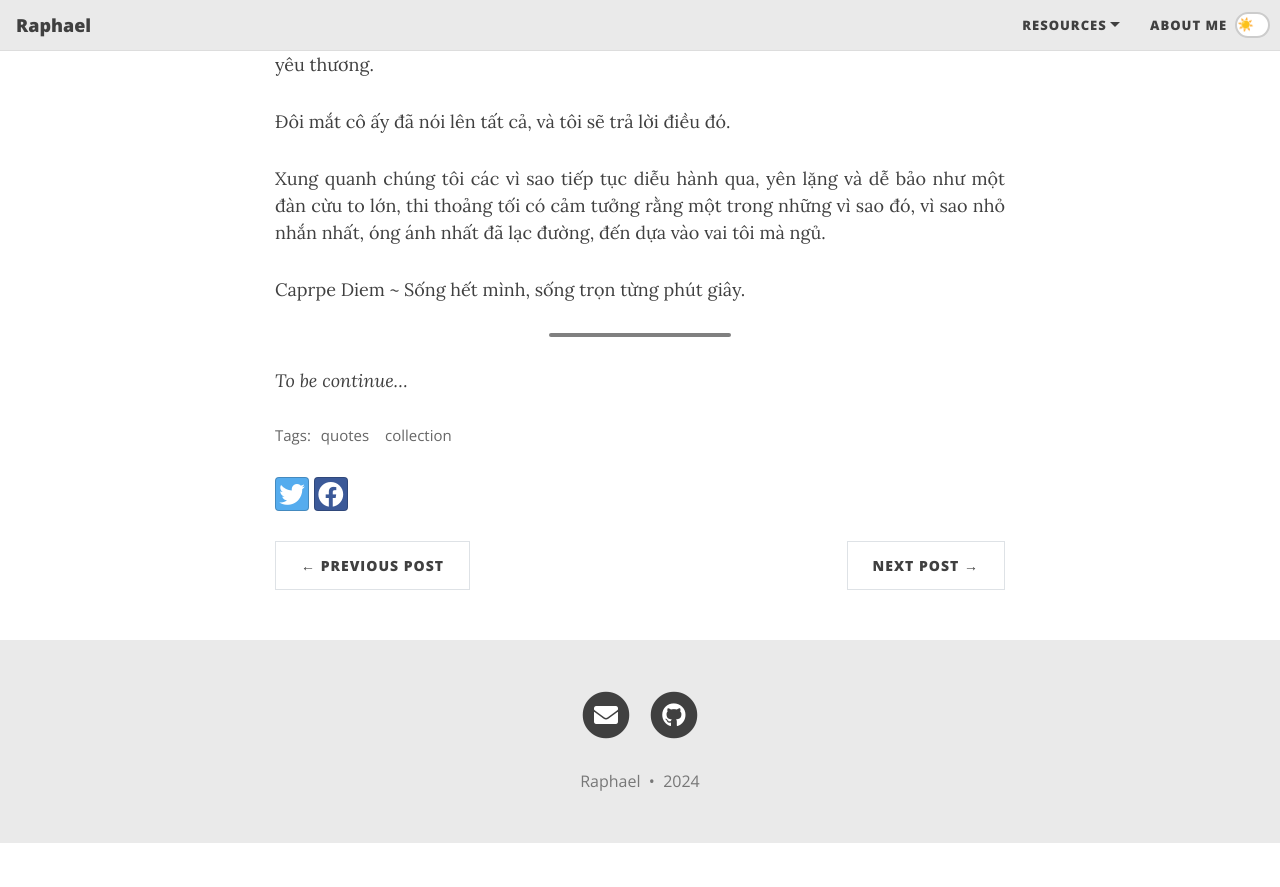
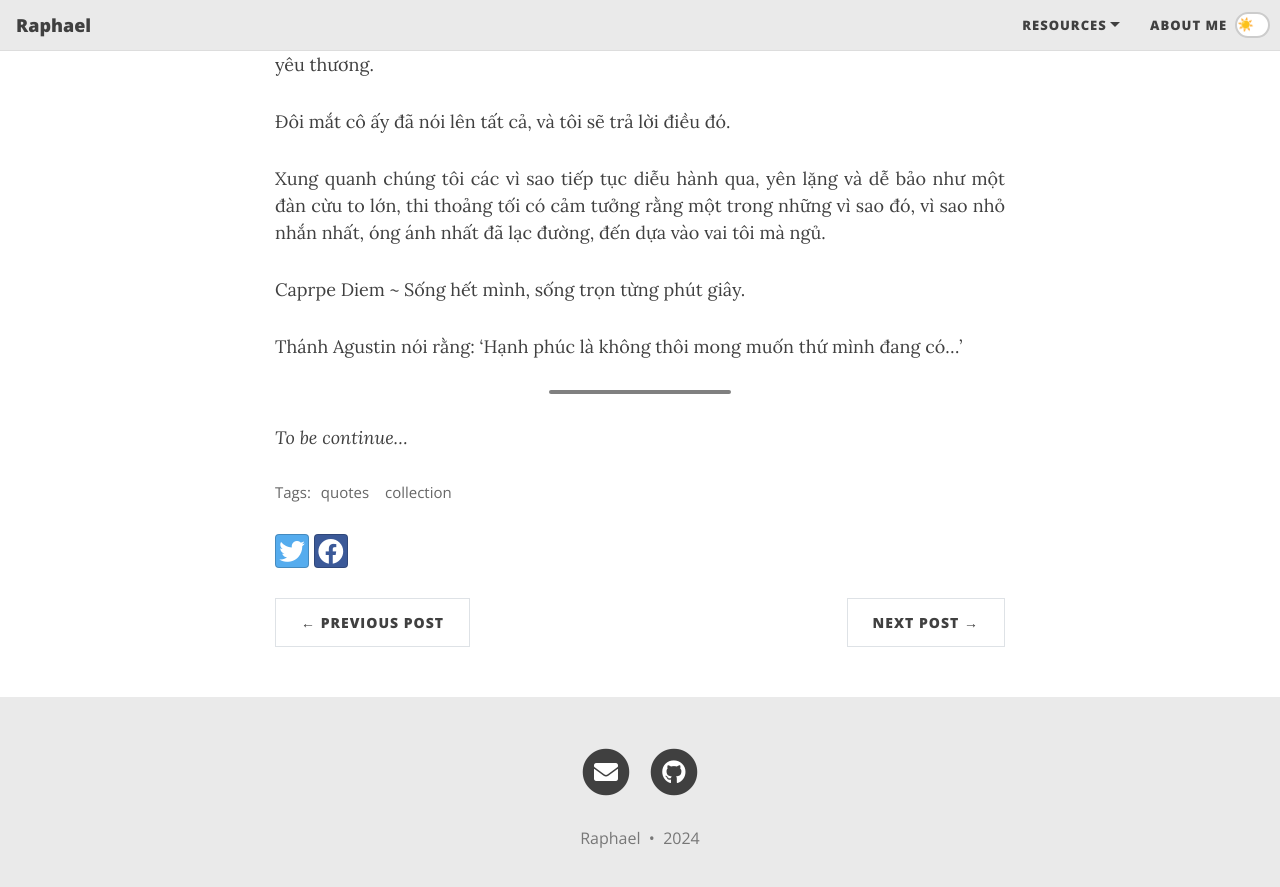
Before and after one commit to raphlee/raphlee.github.io, a Jekyll site: the page built from _posts/2023-12-18-quotes.md, in a window 1280 px wide and 900 px high, scrolled down 6588 px. Shown: the top 887 px of the window. Built offline with Jekyll 4.4.1, drawn with Linux system fonts in a browser that asks for light colours; nearby versions of some CDN libraries; before the commit the page ends 7431 px from its top, so only the background shows below that.

Commit message:
update quotes

```diff
--- a/_posts/2023-12-18-quotes.md
+++ b/_posts/2023-12-18-quotes.md
@@ -222,6 +222,8 @@ Xung quanh chúng tôi các vì sao tiếp tục diễu hành qua, yên lặng v
 Caprpe Diem ~ Sống hết mình, sống trọn từng phút giây.
 
 
+Thánh Agustin nói rằng: 'Hạnh phúc là không thôi mong muốn thứ mình đang có...'
+
 ---
 
 _To be continue..._
```
